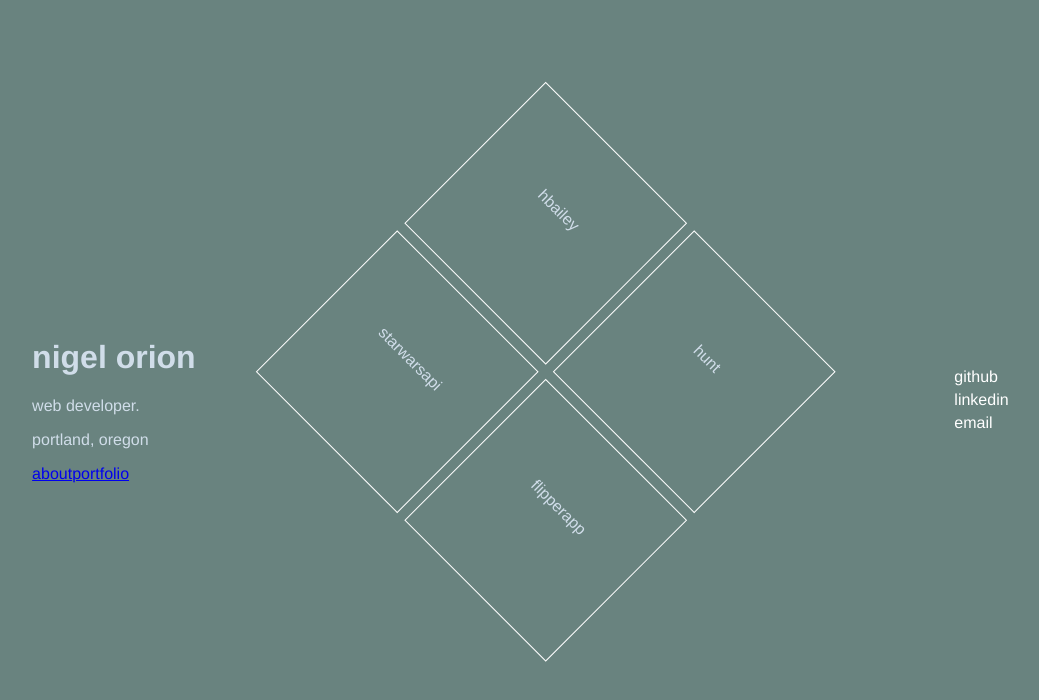
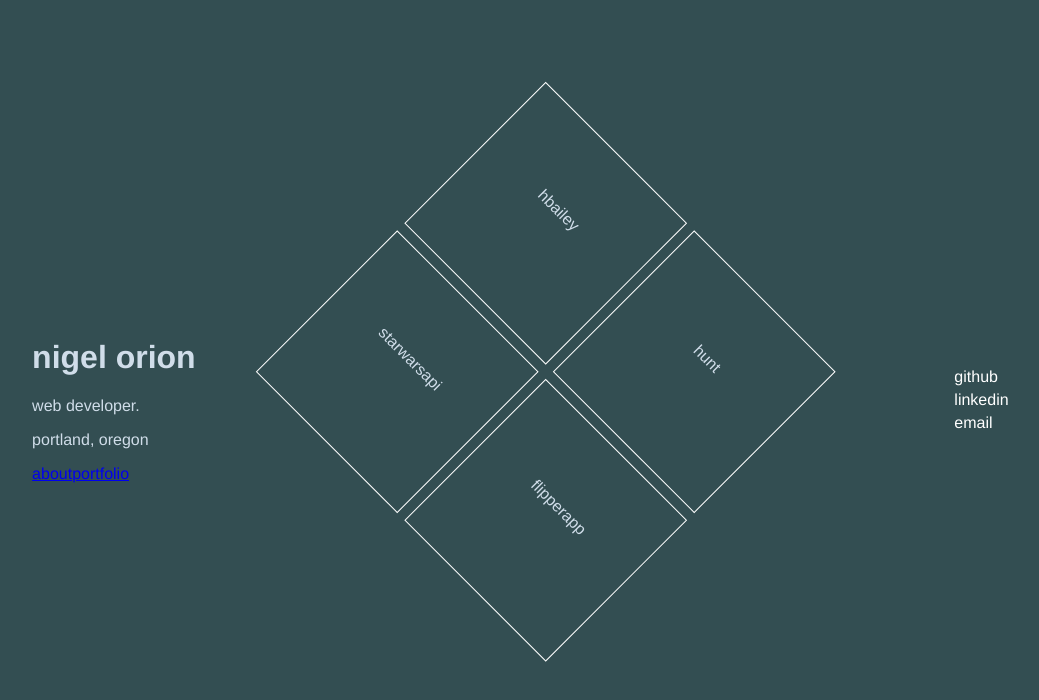
Before and after one commit to nigelorion/portfolio-final, a Vue app: page / in a window 1280 px wide. Shown: the top 700 px of the page, without its empty margins (121-1160 px from the left). Built offline with nearby package versions, Linux system fonts and the light colour scheme.

Commit message:
chromebook testing

```diff
--- a/src/App.vue
+++ b/src/App.vue
@@ -29,7 +29,7 @@ body {
   margin: 0;
   padding: 0;
   display: flex;
-  background-color: rgb(105, 131, 127);
+  background-color: #334e52;
 }
 
 * {
```
